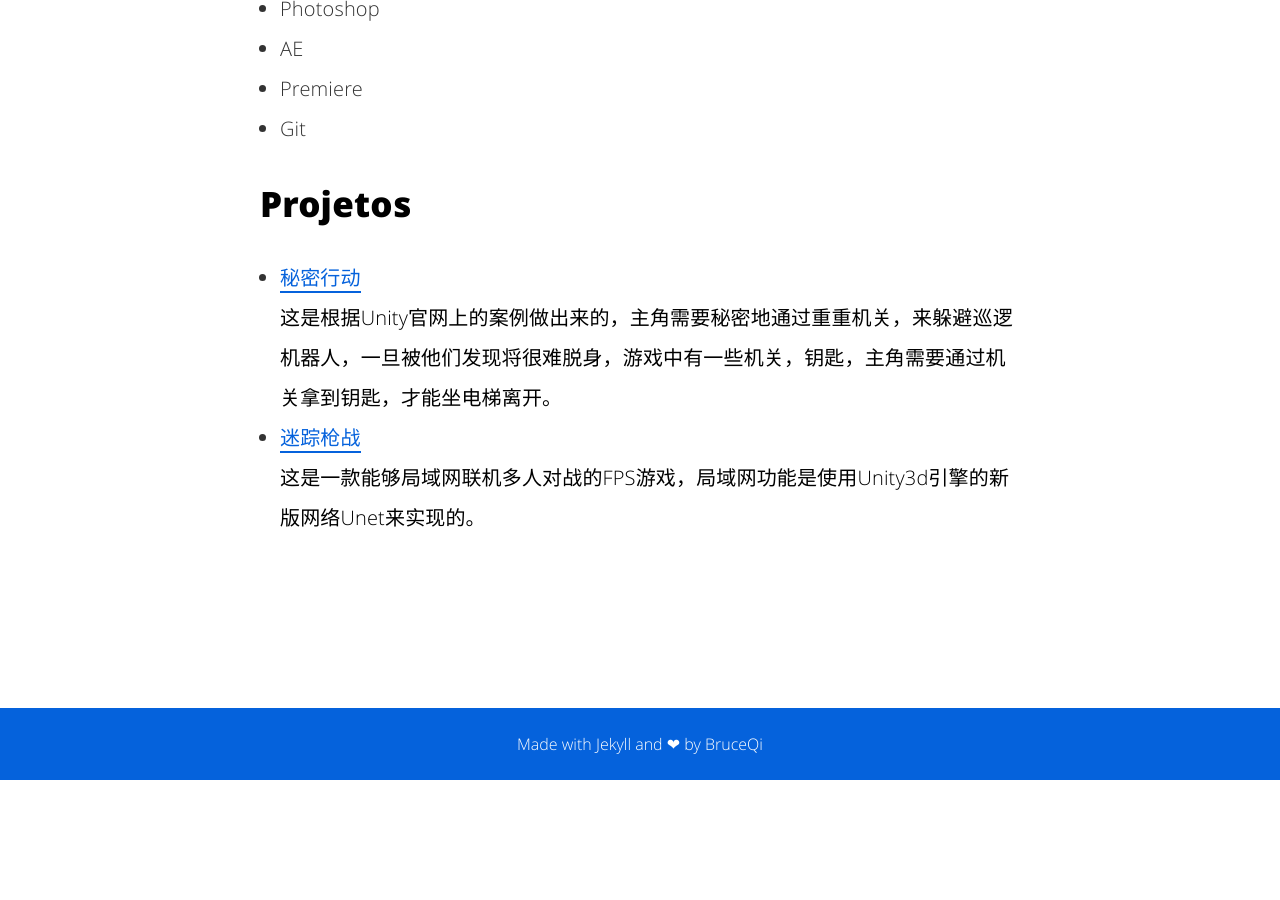
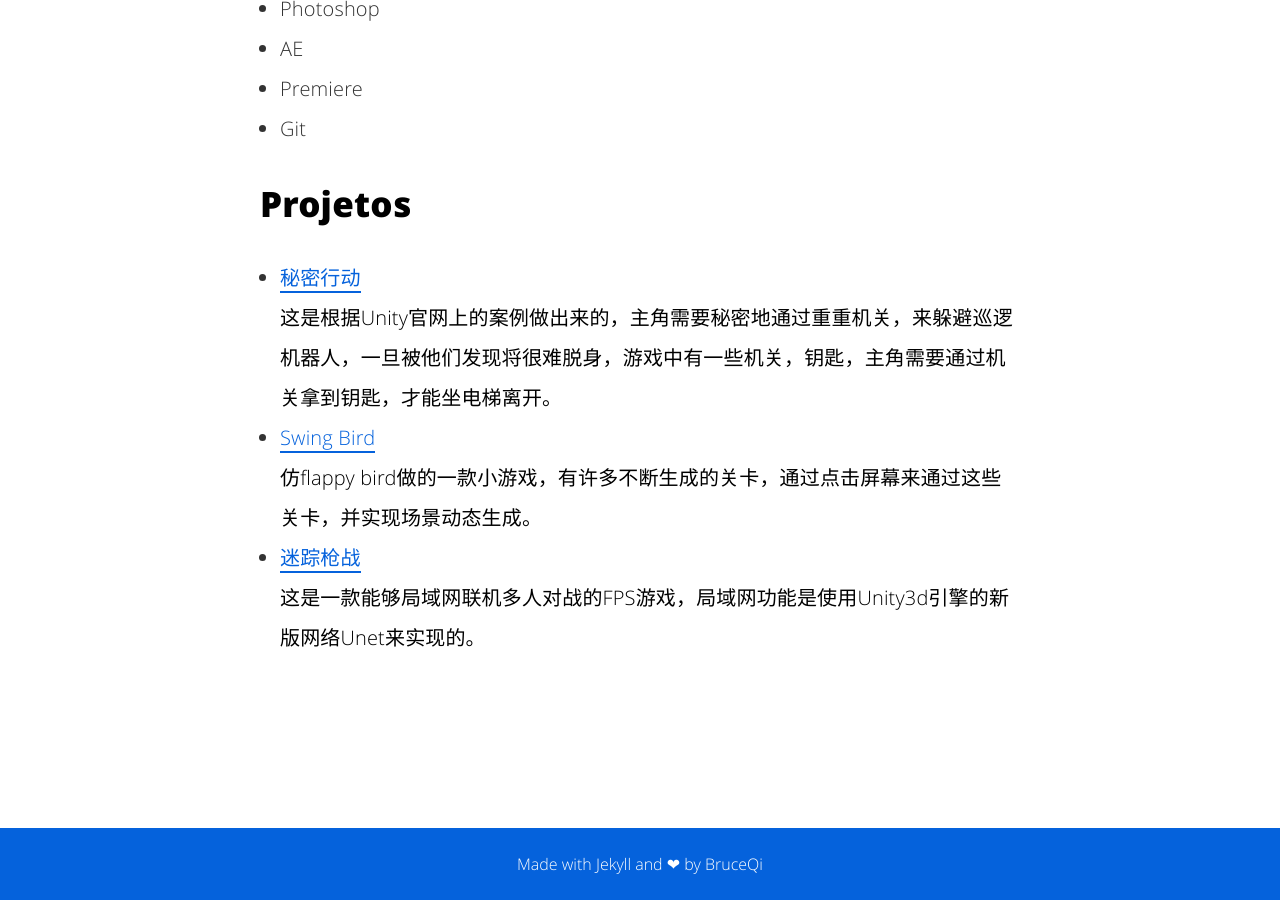
Before and after one commit to BruceQi93/BruceQi93.github.io, a Jekyll site: the page built from about.html, in a window 1280 px wide and 900 px high, scrolled down 1829 px. Built offline with Jekyll 4.4.1, drawn with Linux system fonts in a browser that asks for light colours; before the commit the page ends 2609 px from its top, so only the background shows below that.

Commit message:
更新文件

```diff
--- a/about.html
+++ b/about.html
@@ -36,6 +36,9 @@ description: "一只很帅的程序猿"
 	<li><a href="https://github.com/BruceQi93/StealthAction">秘密行动</a></li>
 	这是根据Unity官网上的案例做出来的，主角需要秘密地通过重重机关，来躲避巡逻机器人，一旦被他们发现将很难脱身，游戏中有一些机关，钥匙，主角需要通过机关拿到钥匙，才能坐电梯离开。
 
+	<li><a href="https://github.com/BruceQi93/Swing-Bird">Swing Bird</a></li>
+	仿flappy bird做的一款小游戏，有许多不断生成的关卡，通过点击屏幕来通过这些关卡，并实现场景动态生成。
+
 	<li><a href="https://github.com/BruceQi93/Mystery-Gunplay">迷踪枪战</a></li>
 	这是一款能够局域网联机多人对战的FPS游戏，局域网功能是使用Unity3d引擎的新版网络Unet来实现的。
 
```
Also changed, not shown: assets/img/SwingBird/main01.png (added), assets/img/SwingBird/main02.png (added), assets/img/SwingBird/main03.png (added).
